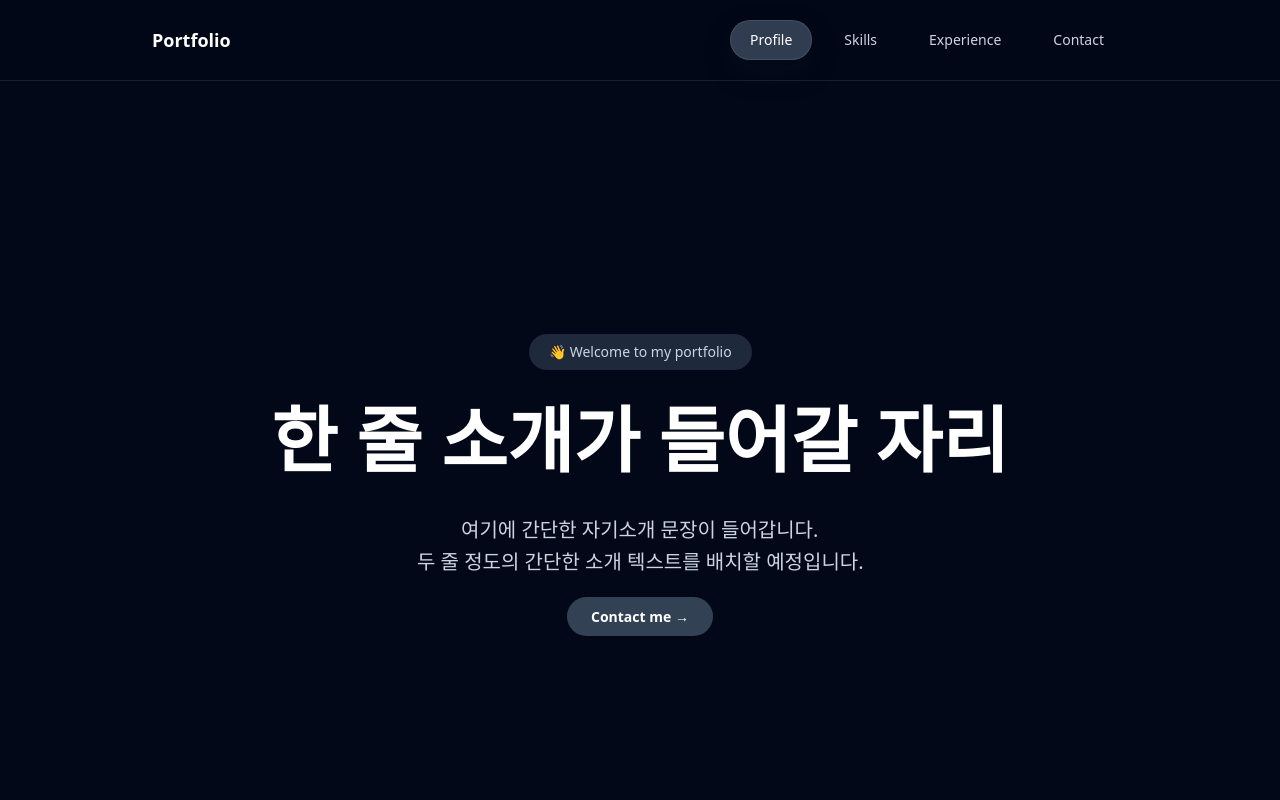
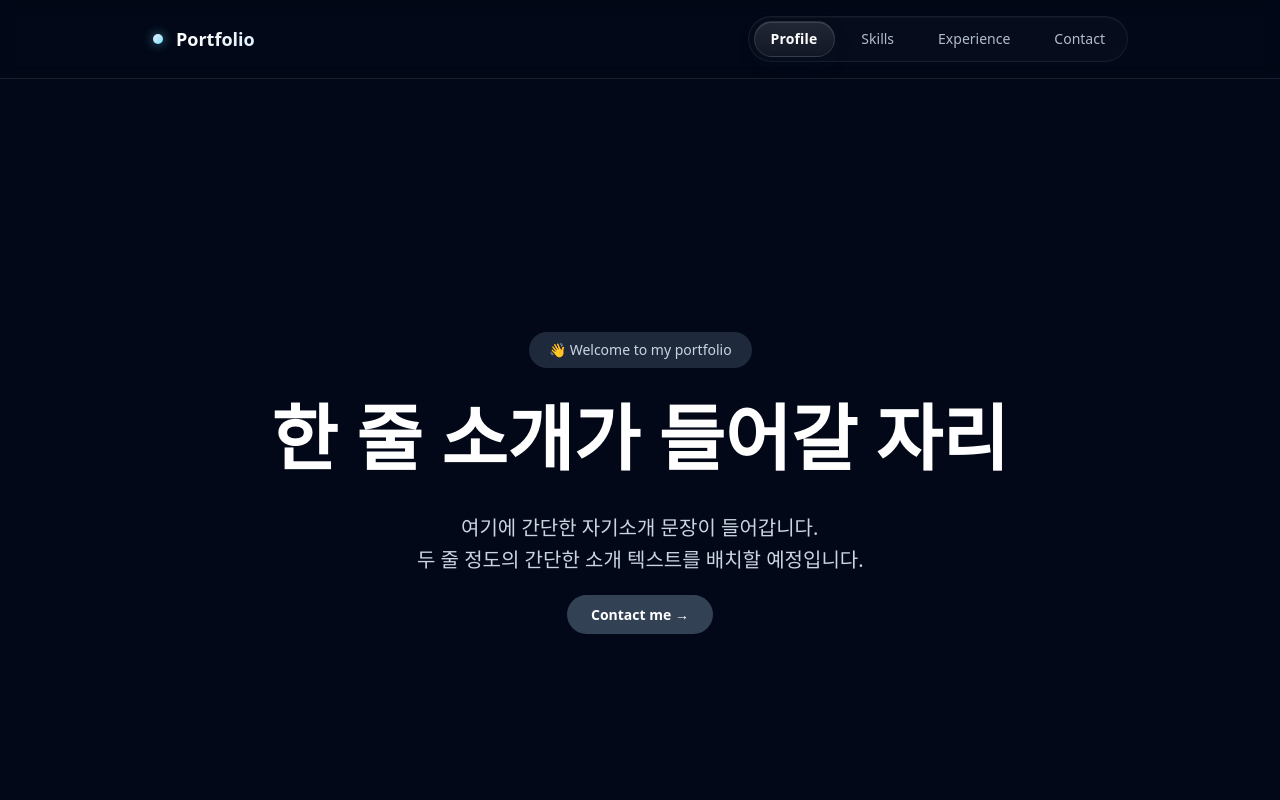
Before and after one commit to eae22/portfolio, a Next.js app: page / in a window 1280 px wide. Shown: the top 800 px of the page. Built offline with nearby package versions, Linux system fonts and the light colour scheme.

Commit message:
🎨 style: Navigation 섹션 리디자인 (#2)

```diff
--- a/src/components/Navigation.tsx
+++ b/src/components/Navigation.tsx
@@ -12,6 +12,7 @@ const navItems = [
 
 export default function Navigation() {
   const [activeSection, setActiveSection] = useState<string | null>(null);
+  const [isScrolled, setIsScrolled] = useState(false);
   const [highlightStyle, setHighlightStyle] = useState<{
     left: number;
     width: number;
@@ -67,6 +68,19 @@ export default function Navigation() {
     return () => {
       window.removeEventListener("scroll", updateActiveSection);
       window.removeEventListener("resize", updateActiveSection);
+    };
+  }, []);
+
+  useEffect(() => {
+    const updateScrolledState = () => {
+      setIsScrolled(window.scrollY > 18);
+    };
+
+    updateScrolledState();
+    window.addEventListener("scroll", updateScrolledState, { passive: true });
+
+    return () => {
+      window.removeEventListener("scroll", updateScrolledState);
     };
   }, []);
 
@@ -136,23 +150,43 @@ export default function Navigation() {
   };
 
   return (
-    <header className="sticky top-0 z-50 border-b border-border-subtle bg-surface-nav backdrop-blur">
-      <nav className="mx-auto flex max-w-5xl items-center justify-between px-6 py-4">
+    <header
+      className={`sticky top-0 z-50 border-b transition-all duration-500 ${
+        isScrolled
+          ? "border-white/10 bg-[linear-gradient(180deg,rgba(2,8,23,0.9),rgba(2,8,23,0.72))] shadow-[0_18px_40px_rgba(2,8,23,0.22)] backdrop-blur-xl"
+          : "border-border-subtle bg-[radial-gradient(circle_at_top_left,rgba(125,211,252,0.08),transparent_26%),radial-gradient(circle_at_top_right,rgba(192,132,252,0.08),transparent_28%),rgba(2,8,23,0.78)] backdrop-blur"
+      }`}
+    >
+      <nav
+        className={`mx-auto flex max-w-5xl items-center justify-between px-6 transition-[padding] duration-500 ${
+          isScrolled ? "py-3" : "py-4"
+        }`}
+      >
         <Link
-          className="my-1 text-lg font-bold text-text-primary"
+          className="group my-1 inline-flex items-center gap-3 text-lg font-bold text-text-primary transition-transform duration-300 hover:-translate-y-0.5"
           href="/"
           onClick={handleLogoClick}
         >
-          Portfolio
+          <span className="relative flex h-3 w-3">
+            <span className="absolute inset-0 rounded-full bg-sky-300/24 blur-[6px] transition-opacity duration-300 group-hover:opacity-100" />
+            <span className="absolute inset-[1px] rounded-full bg-linear-to-br from-sky-100 via-sky-200 to-cyan-300 shadow-[0_0_12px_rgba(125,211,252,0.28)] transition-transform duration-300 group-hover:scale-110" />
+          </span>
+          <span className="bg-linear-to-r from-white via-slate-100 to-sky-100 bg-clip-text text-transparent transition-[letter-spacing] duration-300 group-hover:tracking-[0.01em]">
+            Portfolio
+          </span>
         </Link>
 
         <ul
           ref={navListRef}
-          className="relative flex items-center gap-3 rounded-full p-1 text-sm font-medium text-text-secondary"
+          className={`relative flex items-center gap-2 rounded-full border px-1 py-1 text-sm font-medium text-text-secondary transition-all duration-500 ${
+            isScrolled
+              ? "border-white/8 bg-white/[0.025] shadow-[inset_0_1px_0_rgba(255,255,255,0.04),0_8px_20px_rgba(2,8,23,0.12)]"
+              : "border-white/7 bg-white/[0.018] shadow-[inset_0_1px_0_rgba(255,255,255,0.03)]"
+          }`}
         >
           <span
             aria-hidden="true"
-            className="pointer-events-none absolute inset-y-1 left-0 rounded-full border border-border-subtle bg-surface-pill/95 shadow-[0_12px_28px_rgba(15,23,42,0.28)] transition-[transform,width,opacity,scale] duration-500 ease-[cubic-bezier(0.22,1,0.36,1)]"
+            className="pointer-events-none absolute inset-y-1 left-0 rounded-full border border-white/10 bg-[linear-gradient(180deg,rgba(255,255,255,0.1),rgba(255,255,255,0.04))] shadow-[inset_0_1px_0_rgba(255,255,255,0.12),0_8px_18px_rgba(15,23,42,0.16)] backdrop-blur-md transition-[transform,width,opacity,scale] duration-500 ease-[cubic-bezier(0.22,1,0.36,1)]"
             style={{
               width: `${highlightStyle.width}px`,
               opacity: highlightStyle.opacity,
@@ -171,10 +205,10 @@ export default function Navigation() {
                     itemRefs.current[item.id] = element;
                   }}
                   onClick={(event) => handleNavClick(event, item.id, item.href)}
-                  className={`block rounded-full px-5 py-2.5 transition-[color,transform] duration-300 ${
+                  className={`block rounded-full px-4.5 py-2 transition-[color,transform,letter-spacing,opacity] duration-300 ${
                     isActive
-                      ? "text-text-primary"
-                      : "text-text-secondary hover:text-text-primary"
+                      ? "font-semibold tracking-[0.01em] text-white"
+                      : "text-text-secondary/88 hover:-translate-y-0.5 hover:text-white"
                   }`}
                 >
                   {item.label}
```
